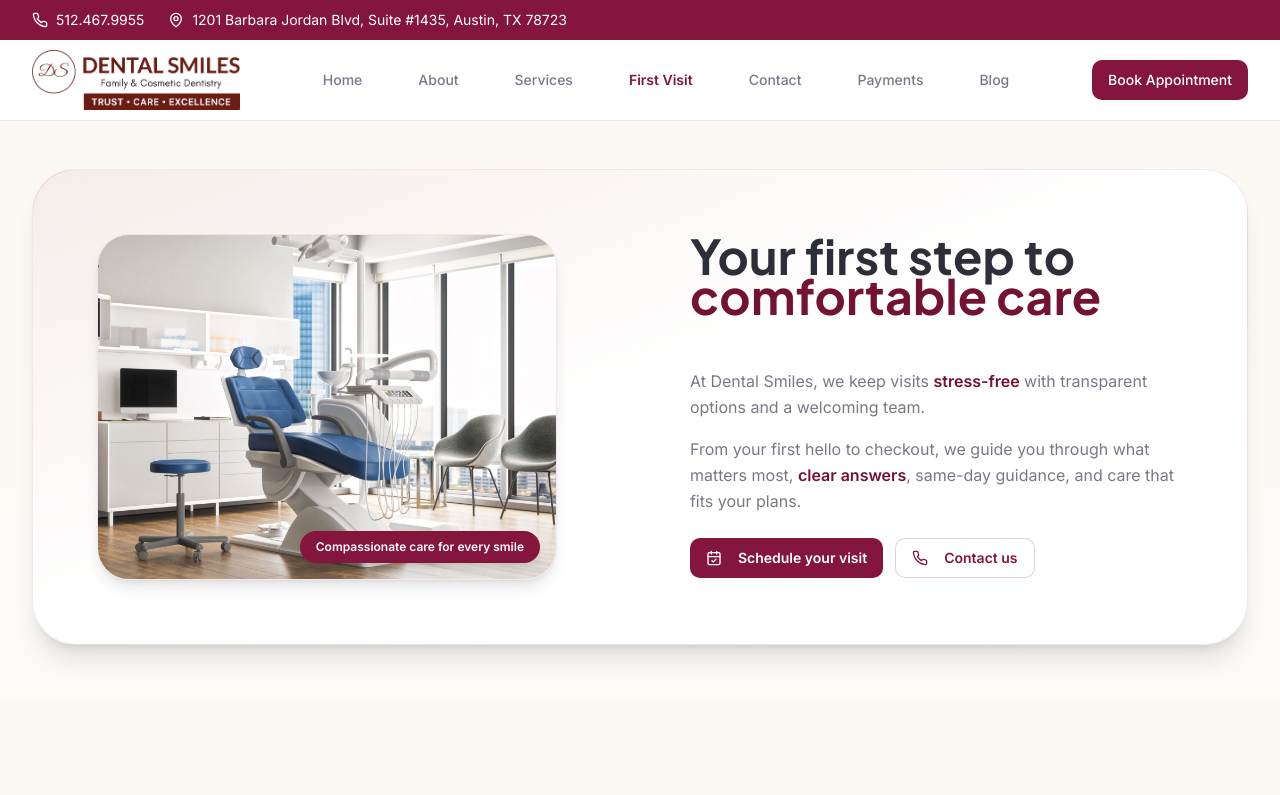
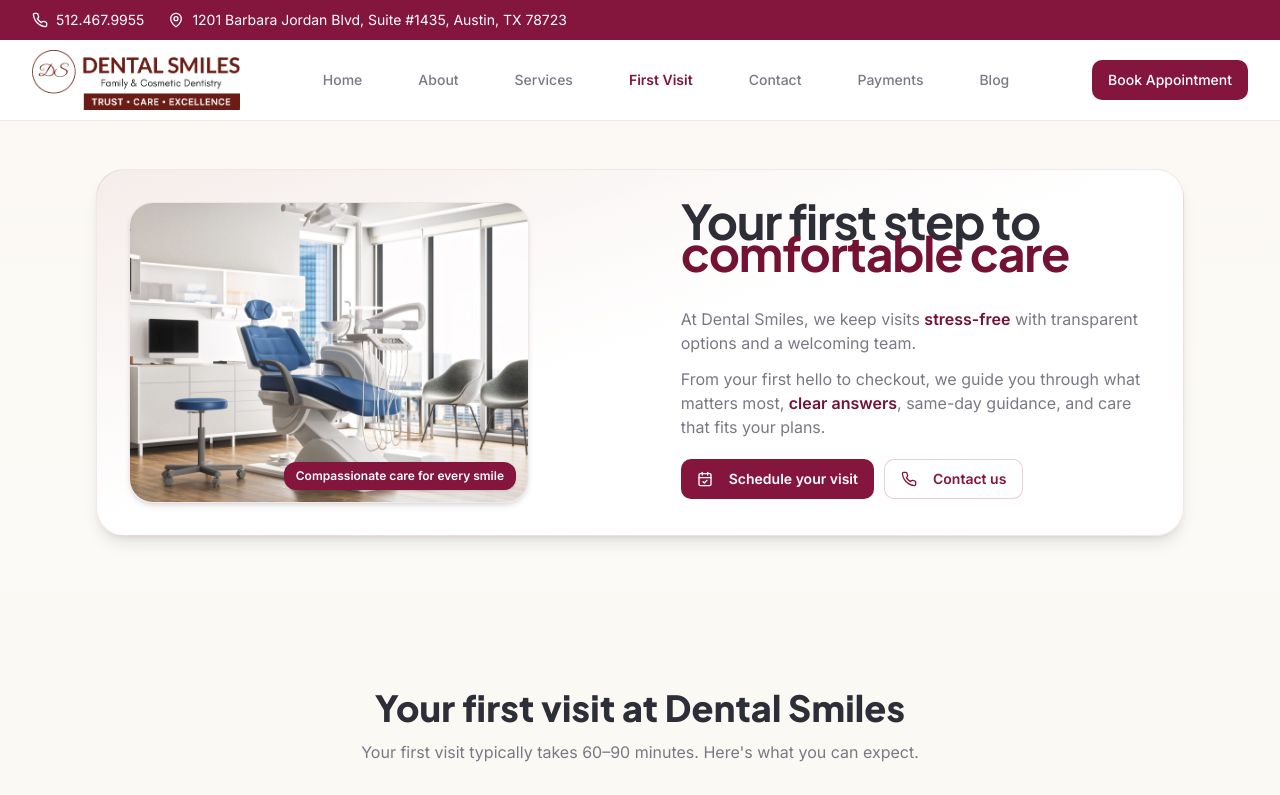
Before and after one commit to himanshukt03/dental-smiles, a Next.js app: page /first-visit in a window 1280 px wide. Shown: the top 795 px of the page. Built offline with nearby package versions, Linux system fonts and the light colour scheme.

Commit message:
style: make hero cards and typography compact and proportional throughout site

```diff
--- a/src/app/about/page.tsx
+++ b/src/app/about/page.tsx
@@ -39,41 +39,41 @@ export const metadata = {
 const AboutPage = () => {
   return (
     <div className="min-h-screen">
-      <section className="section-padding pt-12 sm:pt-14 lg:pt-20 pb-16 lg:pb-20 bg-gradient-to-br from-clinical-creme to-clinical-grey">
-        <div className="container-clinical">
-          <div className="relative overflow-hidden rounded-[1.9rem] border border-primary/10 bg-white/90 shadow-xl">
+      <section className="section-padding pt-8 sm:pt-10 lg:pt-14 pb-12 lg:pb-16 bg-gradient-to-br from-clinical-creme to-clinical-grey">
+        <div className="container-clinical max-w-6xl">
+          <div className="relative overflow-hidden rounded-[1.75rem] border border-primary/10 bg-white/90 shadow-lg">
             <div className="absolute -left-16 top-0 h-48 w-48 rounded-full bg-primary/15 blur-3xl" aria-hidden="true" />
             <div className="absolute -bottom-24 right-0 h-56 w-56 rounded-full bg-primary/5 blur-3xl" aria-hidden="true" />
-            <div className="relative grid grid-rows-[auto_auto_auto] gap-6 p-6 sm:p-8 md:grid-cols-[minmax(0,1.1fr)_minmax(0,0.9fr)] md:grid-rows-[auto_auto] md:gap-10 lg:p-12">
-              <div className="space-y-4 md:col-start-1 md:col-end-2 md:row-start-1">
-                <span className="inline-flex items-center gap-2 rounded-full bg-primary/10 px-3 py-1.5 text-[10px] font-semibold uppercase tracking-[0.2em] text-primary">
+            <div className="relative grid grid-rows-[auto_auto_auto] gap-5 p-5 sm:p-6 md:grid-cols-[minmax(0,1.1fr)_minmax(0,0.9fr)] md:grid-rows-[auto_auto] md:gap-8 lg:p-8">
+              <div className="space-y-3 md:col-start-1 md:col-end-2 md:row-start-1">
+                <span className="inline-flex items-center gap-1.5 rounded-full bg-primary/10 px-3 py-1 text-[10px] font-semibold uppercase tracking-[0.18em] text-primary">
                   <Users className="h-3.5 w-3.5" /> Community-focused care in Austin
                 </span>
-                <h1 className="text-[1.5rem] sm:text-3xl md:text-5xl font-heading text-foreground leading-tight text-center">
+                <h1 className="text-xl sm:text-2xl md:text-3.5xl lg:text-4xl font-heading font-bold text-foreground leading-tight tracking-tight text-center md:text-left">
                   Locally Owned and Operated.
                 </h1>
               </div>
 
-              <div className="relative mx-auto w-full max-w-md sm:max-w-lg md:mx-0 md:col-start-2 md:row-start-1 md:row-end-3">
-                <div className="relative overflow-hidden rounded-[1.8rem] border border-primary/15 bg-white/70 shadow-2xl">
-                  <div className="relative aspect-[4/3] sm:aspect-[3/2] md:aspect-[5/4] lg:aspect-[4/3]">
+              <div className="relative mx-auto w-full max-w-sm sm:max-w-md md:mx-0 md:col-start-2 md:row-start-1 md:row-end-3">
+                <div className="relative overflow-hidden rounded-[1.5rem] border border-primary/15 bg-white/70 shadow-xl">
+                  <div className="relative aspect-[16/10] sm:aspect-[3/2] md:aspect-[4/3]">
                     <Image
                       src="/assets/dental-team2.webp"
                       alt="Dental Smiles team"
                       fill
                       className="object-cover"
-                      sizes="(min-width: 1024px) 420px, (min-width: 768px) 60vw, 90vw"
+                      sizes="(min-width: 1024px) 400px, (min-width: 768px) 50vw, 90vw"
                       priority
                     />
                   </div>
-                  <div className="absolute left-4 top-4 rounded-full bg-white/90 px-3 py-1.5 text-[11px] font-semibold text-primary shadow">
+                  <div className="absolute left-3 top-3 rounded-full bg-white/90 backdrop-blur-md px-3 py-1 text-[11px] font-semibold text-primary shadow border border-primary/10">
                     Locally owned practice
                   </div>
                 </div>
               </div>
 
-              <div className="space-y-5 md:col-start-1 md:row-start-2 md:row-end-3">
-                <div className="space-y-4 text-base leading-relaxed text-muted-foreground">
+              <div className="space-y-4 md:col-start-1 md:row-start-2 md:row-end-3">
+                <div className="space-y-3 text-xs sm:text-sm md:text-base leading-relaxed text-muted-foreground">
                   <p>
                     Conveniently located near Central Austin and the Mueller Town Center District, our locally owned practice serves families and individuals seeking
                     <span className="text-primary font-semibold"> high-quality care</span>.
@@ -83,12 +83,12 @@ const AboutPage = () => {
                     We also ease patient anxiety by creating a <span className="text-primary font-semibold">welcoming experience</span>—with ample parking included.
                   </p>
                 </div>
-                <div className="flex flex-col gap-3 sm:flex-row">
-                  <Button className="btn-primary w-full sm:w-auto px-5 py-3 text-sm font-semibold">
+                <div className="flex flex-col gap-2.5 sm:flex-row pt-1">
+                  <Button className="btn-primary w-full sm:w-auto px-4 py-2.5 text-xs sm:text-sm font-semibold">
                     <Users className="w-4 h-4 mr-2" />
                     Meet Our Team
                   </Button>
-                  <Button variant="ghost" className="btn-secondary w-full sm:w-auto px-5 py-3 text-sm font-semibold">
+                  <Button variant="ghost" className="btn-secondary w-full sm:w-auto px-4 py-2.5 text-xs sm:text-sm font-semibold">
                     <Clock className="w-4 h-4 mr-2" />
                     Schedule Visit
                   </Button>
--- a/src/app/first-visit/page.tsx
+++ b/src/app/first-visit/page.tsx
@@ -95,34 +95,34 @@ export const metadata = {
 const FirstVisitPage = () => {
 	return (
 		<div className="min-h-screen bg-gradient-to-b from-clinical-creme via-white to-clinical-grey/20">
-			<section className="section-padding pt-12 pb-14">
-				<div className="container-clinical">
-					<div className="relative overflow-hidden rounded-[2.75rem] border border-primary/10 bg-gradient-to-br from-primary/5 via-white to-white shadow-xl">
-						<div className="flex flex-col gap-6 p-8 sm:p-10 lg:grid lg:grid-cols-[minmax(0,1.05fr)_minmax(0,0.95fr)] lg:items-center lg:gap-12 lg:p-16">
+			<section className="section-padding pt-8 sm:pt-10 lg:pt-12 pb-10 lg:pb-14">
+				<div className="container-clinical max-w-6xl">
+					<div className="relative overflow-hidden rounded-[1.75rem] border border-primary/10 bg-gradient-to-br from-primary/5 via-white to-white shadow-lg">
+						<div className="flex flex-col gap-5 p-5 sm:p-6 lg:grid lg:grid-cols-[minmax(0,1.05fr)_minmax(0,0.95fr)] lg:items-center lg:gap-8 lg:p-8">
 							<div className="order-2">
-								<h1 className="text-3xl md:text-4xl font-heading text-foreground text-center sm:text-left">
+								<h1 className="text-xl sm:text-2xl md:text-3.5xl font-heading font-bold text-foreground text-center sm:text-left tracking-tight">
 									Your first step to <span className="text-[#741234]">comfortable care</span>
 								</h1>
 							</div>
 
-							<div className="order-3 relative mx-auto w-full max-w-md overflow-hidden rounded-[2rem] border border-primary/10 bg-white/70 shadow-lg sm:max-w-lg lg:order-1 lg:mx-0 lg:col-start-1 lg:row-span-2 lg:max-w-[460px]">
+							<div className="order-3 relative mx-auto w-full max-w-sm overflow-hidden rounded-[1.5rem] border border-primary/10 bg-white/70 shadow-md sm:max-w-md lg:order-1 lg:mx-0 lg:col-start-1 lg:row-span-2 lg:max-w-[400px]">
 								<div className="relative aspect-[16/10] sm:aspect-[3/2] lg:aspect-[4/3]">
 									<Image
 										src="/assets/dental-office.jpg"
 										alt="Smiling patient receiving care at Dental Smiles."
 										fill
-										sizes="(min-width: 1280px) 460px, (min-width: 1024px) 420px, (min-width: 768px) 46vw, 90vw"
+										sizes="(min-width: 1280px) 400px, (min-width: 1024px) 360px, (min-width: 768px) 40vw, 90vw"
 										className="object-cover"
 										priority
 									/>
 								</div>
-								<div className="absolute bottom-4 right-4 rounded-2xl bg-primary px-4 py-2 text-xs font-semibold text-primary-foreground shadow-lg">
+								<div className="absolute bottom-3 right-3 rounded-xl bg-primary px-3 py-1.5 text-xs font-semibold text-primary-foreground shadow">
 									Compassionate care for every smile
 								</div>
 							</div>
 
-							<div className="order-4 space-y-6 lg:order-2 lg:col-start-2 lg:row-start-2">
-								<div className="space-y-4 text-base leading-relaxed text-muted-foreground">
+							<div className="order-4 space-y-4 lg:order-2 lg:col-start-2 lg:row-start-2">
+								<div className="space-y-3 text-xs sm:text-sm md:text-base leading-relaxed text-muted-foreground">
 									<p>
 										At Dental Smiles, we keep visits <span className="text-[#741234] font-semibold">stress-free</span> with transparent options and a welcoming team.
 									</p>
@@ -130,16 +130,16 @@ const FirstVisitPage = () => {
 										From your first hello to checkout, we guide you through what matters most, <span className="text-[#741234] font-semibold">clear answers</span>, same-day guidance, and care that fits your plans.
 									</p>
 								</div>
-								<div className="flex flex-col gap-3 sm:flex-row">
+								<div className="flex flex-col gap-2.5 sm:flex-row pt-1">
 									<Link href="/contact#request-appointment" className="w-full sm:w-auto">
-										<Button className="btn-primary w-full sm:w-auto px-4 py-3 text-sm font-semibold">
+										<Button className="btn-primary w-full sm:w-auto px-4 py-2.5 text-xs sm:text-sm font-semibold">
 											<CalendarCheck className="mr-2 h-4 w-4" /> Schedule your visit
 										</Button>
 									</Link>
 									<Link href="/contact#request-appointment" className="w-full sm:w-auto">
 										<Button
 											variant="outline"
-											className="w-full sm:w-auto border-primary/20 bg-white/80 px-4 py-3 text-sm font-semibold text-primary hover:bg-primary hover:text-primary-foreground"
+											className="w-full sm:w-auto border-primary/20 bg-white/80 px-4 py-2.5 text-xs sm:text-sm font-semibold text-primary hover:bg-primary hover:text-primary-foreground"
 										>
 											<Phone className="mr-2 h-4 w-4" /> Contact us
 										</Button>
```
